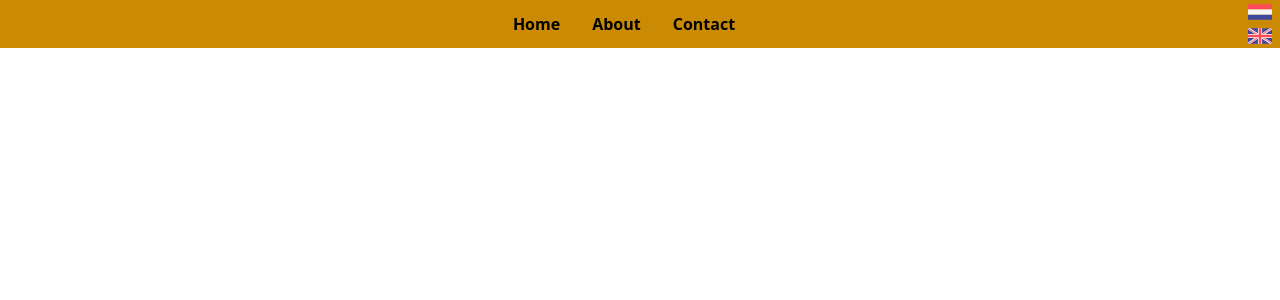
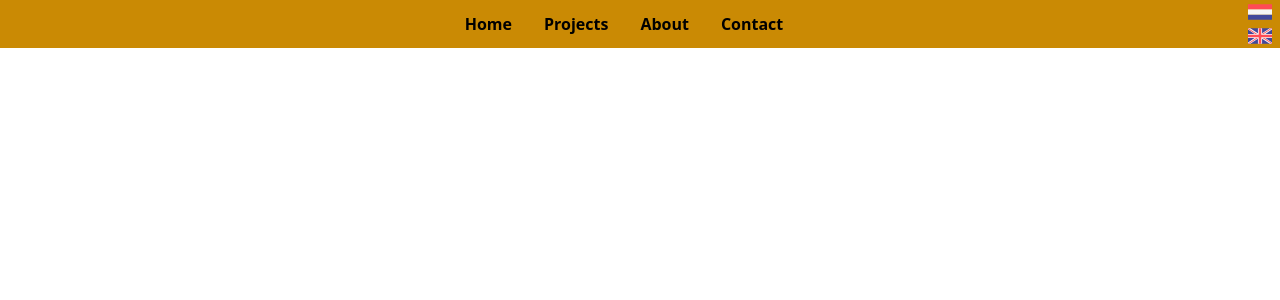
Before and after one commit to Syvv/frontend, a Vue app: page /about in a window 1280 px wide. Before the commit this address had no page. Shown: the top 300 px of the page. Built offline with nearby package versions, Linux system fonts and the light colour scheme.

Commit message:
some tests

```diff
--- a/package.json
+++ b/package.json
@@ -14,6 +14,7 @@
   "dependencies": {
     "vue": "^3.3.4",
     "vue-i18n": "^9.2.2",
+    "vue-parliament-chart": "^0.0.4",
     "vue-router": "^4.2.4"
   },
   "devDependencies": {
--- a/src/App.vue
+++ b/src/App.vue
@@ -3,6 +3,9 @@
 		<div class="flex justify-center items-center grow">
 			<router-link class="navbtn" to="/">{{
 				$t("routes.home")
+			}}</router-link>
+			<router-link class="navbtn" to="/projects">{{
+				$t("routes.projects")
 			}}</router-link>
 			<router-link class="navbtn" to="/about">{{
 				$t("routes.about")
--- a/src/localisation/lang/en.json
+++ b/src/localisation/lang/en.json
@@ -5,6 +5,7 @@
 	"routes": {
 		"home": "Home",
 		"about": "About",
-		"contact": "Contact"
+		"contact": "Contact",
+		"projects": "Projects"
 	}
 }
--- a/src/localisation/lang/nl.json
+++ b/src/localisation/lang/nl.json
@@ -5,6 +5,7 @@
 	"routes": {
 		"home": "Home",
 		"about": "Over mij",
-		"contact": "Contact"
+		"contact": "Contact",
+		"projects": "Projecten"
 	}
 }
--- a/src/pages/home.vue
+++ b/src/pages/home.vue
@@ -1,6 +1,9 @@
 <template>
 	<div>
 		{{ $t("home.intro") }}
+		<VueParliamentChart></VueParliamentChart>
 	</div>
 </template>
-<script setup lang="ts"></script>
+<script setup lang="ts">
+import { VueParliamentChart } from "vue-parliament-chart";
+</script>
```
Also changed, not shown: 1 other file (tests, documents, lock files or other folders).
